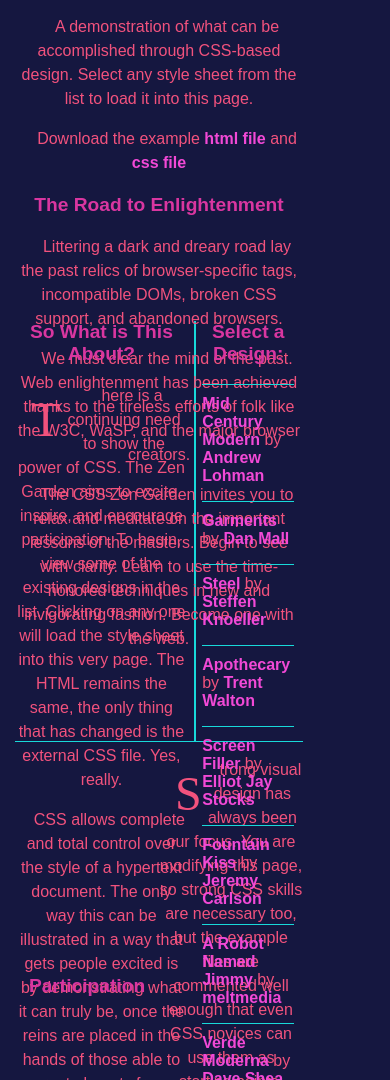
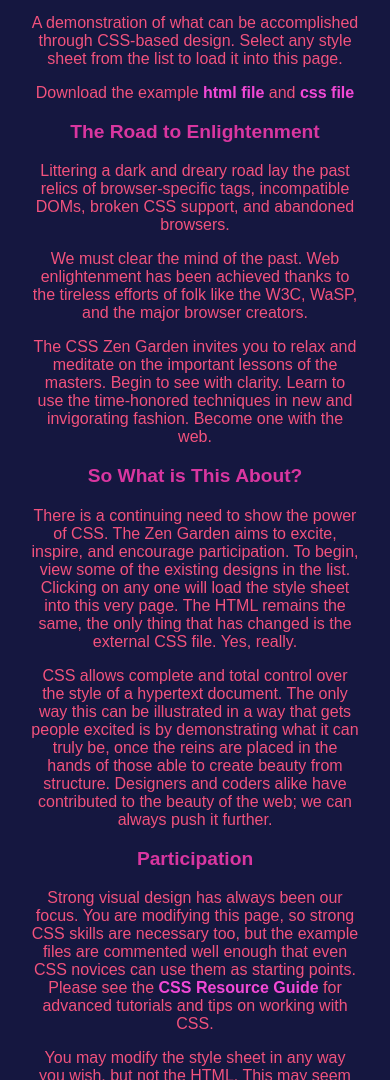
Before and after one commit to mrdsantos/desenvolve-introducao-web, a plain HTML site: page css_zen_garden/index.html in a window 390 px wide. Shown: the part 163-1243 px from the top of the page. Drawn offline with Linux system fonts and the light colour scheme.

Commit message:
Exercícios - Media query

```diff
--- a/css_zen_garden/style.css
+++ b/css_zen_garden/style.css
@@ -28,14 +28,17 @@
 
 body {
 	height: 100%;
-	margin: 0;
+	margin: 0 auto;
 	padding: 15px;
 	background-color: #151740;
 	/*    overflow: hidden;*/
 }
 
+.page-wrapper {
+	margin: 2em 1em;
+}
+
 p {
-	text-indent: 1em;
 	color: #f2527d;
 }
 
@@ -65,25 +68,14 @@
 
 [role="article"] > p {
 	text-align: center;
-	line-height: 1.5;
 }
 
 #design-archives {
 	display: none;
 }
 
-.page-wrapper {
-	max-width: 1280px;
-	width: 80%;
-	position: relative;
-}
-
-#zen-intro {
-	height: 450px;
-}
-
 #zen-intro > header {
-	background-color: #151740;
+	background-color: #0c0d24;
 	color: white;
 }
 
@@ -108,19 +100,57 @@
 
 footer {
 	margin-bottom: 4%;
+	display: flex;
+	flex-flow: row nowrap;
+	justify-content: space-evenly;
+	text-align: center;
 }
 
 footer a {
 	border: solid 1px #18d9d9;
 	padding: 0em 0.5em;
+	flex-basis: 80px;
 }
 
-.explanation {
-	width: 60%;
-	height: 420px;
-	margin-right: 35%;
-	border-right: solid 2px #18d9d9;
-	padding-right: 2%;
+a {
+	color: #f249d6;
+	font-weight: bold;
+	text-decoration: none;
+}
+
+a:hover {
+	color: #ff7ee9;
+}
+
+a:visited {
+	color: #f249d6;
+	font-weight: normal;
+}
+
+nav ul li {
+	border-top: solid 1px #18d9d9;
+	padding-top: 10px;
+}
+
+nav ul li:last-child {
+	border-bottom: solid 1px #18d9d9;
+	padding-bottom: 10px;
+}
+
+/* Estilo para desktop */
+@media screen and (min-width: 769px) {
+	.page-wrapper {
+		max-width: 1280px;
+		width: 80%;
+		position: relative;
+	}
+
+	p {
+		text-indent: 1em;
+	}
+
+	#zen-intro {
+		height: 450px;
 	}
 
 	#design-selection {
@@ -130,15 +160,12 @@
 		padding: 0% 3%;
 	}
 
-footer {
-	display: flex;
-	flex-flow: row nowrap;
-	justify-content: space-evenly;
-	text-align: center;
-}
-
-footer a {
-	flex-basis: 80px;
+	.explanation {
+		width: 60%;
+		height: 420px;
+		margin-right: 35%;
+		border-right: solid 2px #18d9d9;
+		padding-right: 2%;
 	}
 
 	#zen-benefits {
@@ -176,19 +203,9 @@
 		flex-basis: 50%;
 	}
 
-a {
-	color: #f249d6;
-	font-weight: bold;
-	text-decoration: none;
-}
-
-a:hover {
-	color: #ff7ee9;
-}
-
-a:visited {
-	color: #f249d6;
-	font-weight: normal;
+	[role="article"] > p {
+		text-align: center;
+		line-height: 1.5;
 	}
 
 	[role="main"] p:first-of-type::first-letter {
@@ -196,13 +213,14 @@
 		font-family: "Times New Roman", Times, serif;
 		float: left;
 	}
-
-nav ul li {
-	border-top: solid 1px #18d9d9;
-	padding-top: 10px;
 }
 
-nav ul li:last-child {
-	border-bottom: solid 1px #18d9d9;
-	padding-bottom: 10px;
+
+@media print {
+	* {
+		color: black !important;
+		background-color: white !important;
+		border: none !important;
+		font-family: 'Times New Roman', Times, serif;
 	}
+}
```
Lines whose indentation alone changed are shown as unchanged.
